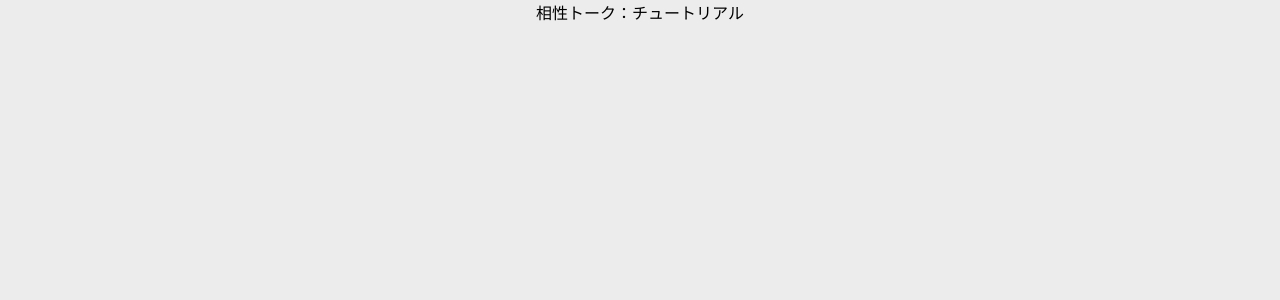
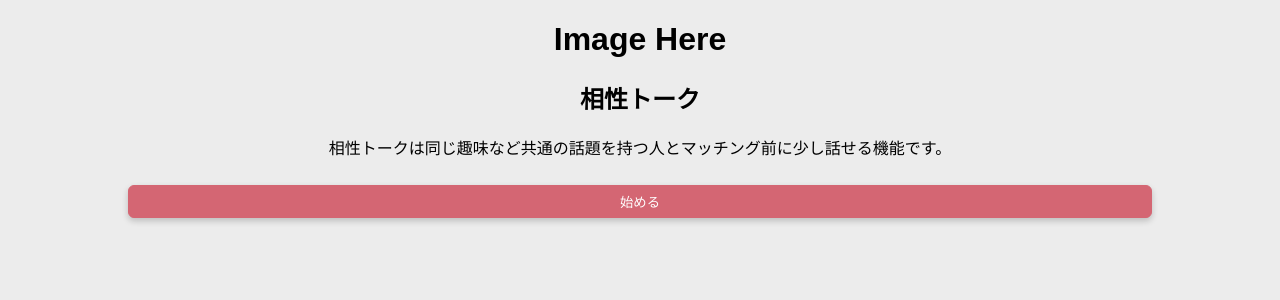
Before and after one commit to sudokzt/Eureka-Team2-Client, a React app: page /zero-crasher/tutorial in a window 1280 px wide. Shown: the top 300 px of the page. Built offline with nearby package versions, Linux system fonts and the light colour scheme.

Commit message:
Add tutorial page and button linking to zero-crash-loading

```diff
--- a/src/containers/ZeroCrasherTutorial.js
+++ b/src/containers/ZeroCrasherTutorial.js
@@ -1,8 +1,22 @@
 import React, { Component } from 'react';
+import { Link } from 'react-router-dom';
 
 class ZeroCrasherTutorial extends Component {
   render() {
-    return <div>相性トーク：チュートリアル</div>;
+    return (
+      <div>
+        <div>
+          <h1>Image Here</h1>
+          <h2>相性トーク</h2>
+          <p>
+            相性トークは同じ趣味など共通の話題を持つ人とマッチング前に少し話せる機能です。
+          </p>
+        </div>
+        <Link to="/zero-crasher/loading">
+          <button className="text-btn single-line-btn">始める</button>
+        </Link>
+      </div>
+    );
   }
 }
 
```
